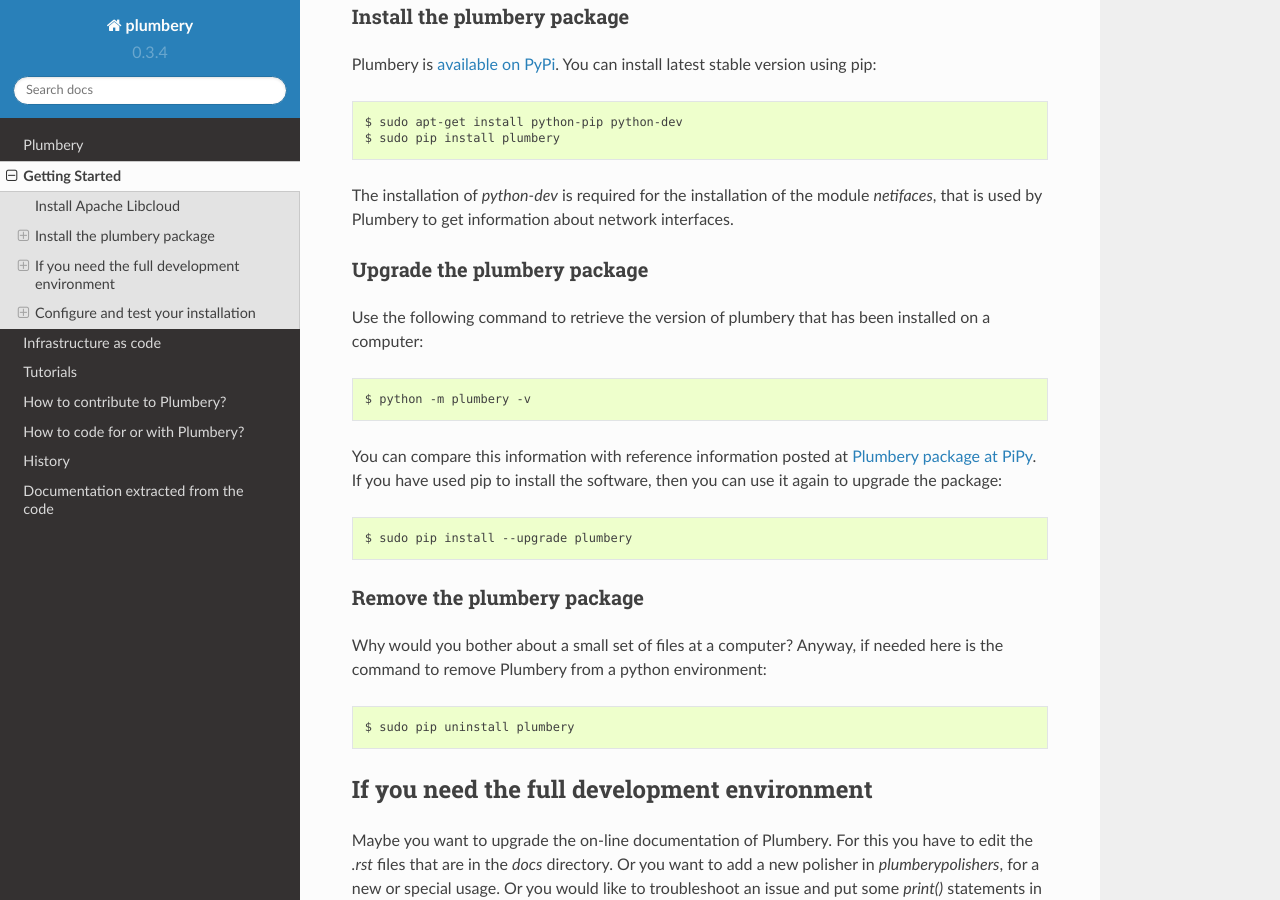
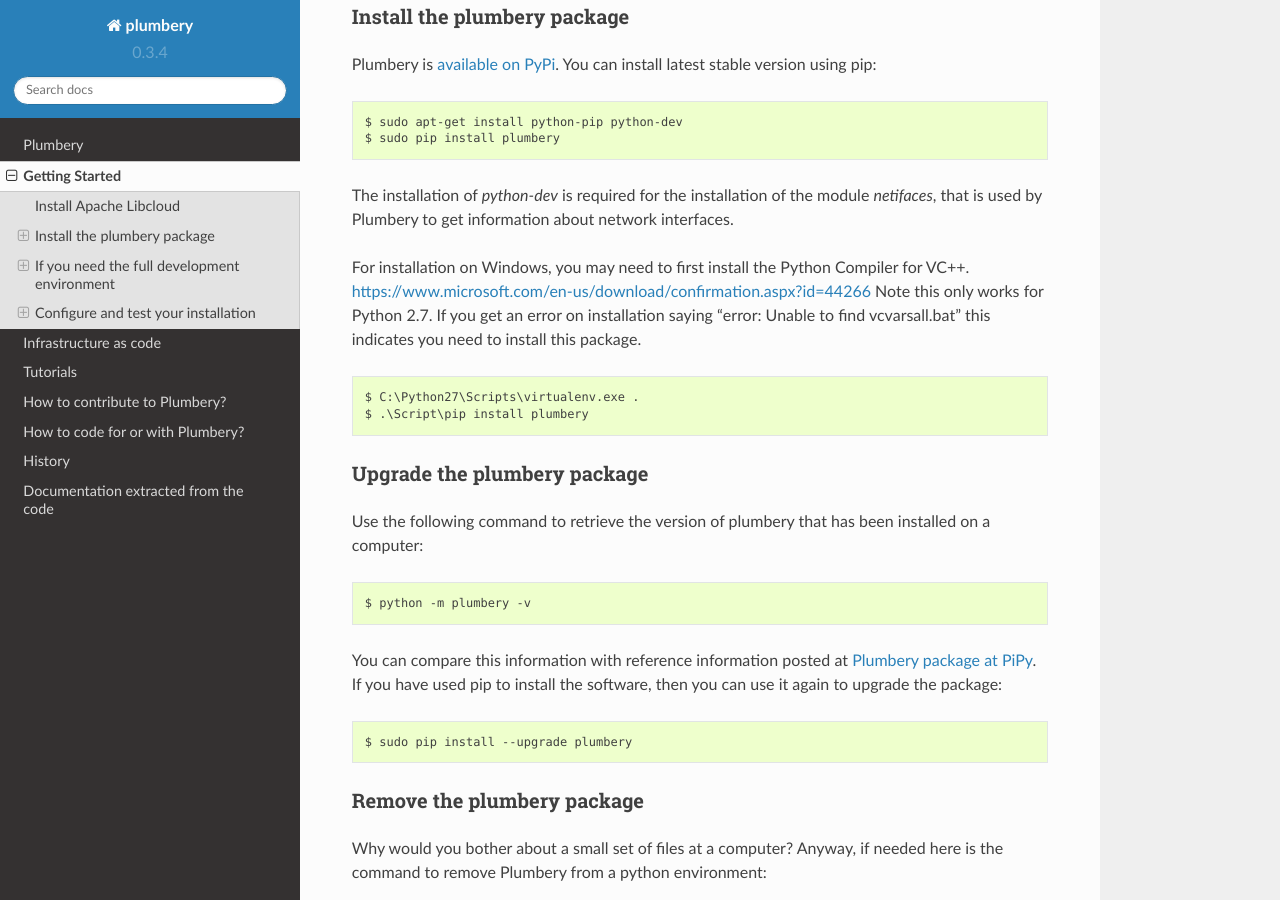
Before and after one commit to NTTLimitedRD/plumbery, a Sphinx documentation site: the page built from docs/getting_started.rst, in a window 1280 px wide and 900 px high, scrolled down 648 px. Built offline with Sphinx 7.4.7 and the Read the Docs theme 2.0.0, drawn with Linux system fonts in a browser that asks for light colours.

Commit message:
Added some help for windows users (yes they exist!)

```diff
--- a/docs/getting_started.rst
+++ b/docs/getting_started.rst
@@ -37,6 +37,14 @@
 
 The installation of `python-dev` is required for the installation of the module
 `netifaces`, that is used by Plumbery to get information about network interfaces.
+
+For installation on Windows, you may need to first install the Python Compiler for VC++. https://www.microsoft.com/en-us/download/confirmation.aspx?id=44266
+Note this only works for Python 2.7. If you get an error on installation saying "error: Unable to find vcvarsall.bat" this indicates you need to install this package.
+
+.. sourcecode:: powershell
+
+    $ C:\Python27\Scripts\virtualenv.exe .
+    $ .\Script\pip install plumbery
 
 Upgrade the plumbery package
 ~~~~~~~~~~~~~~~~~~~~~~~~~~~~
```
